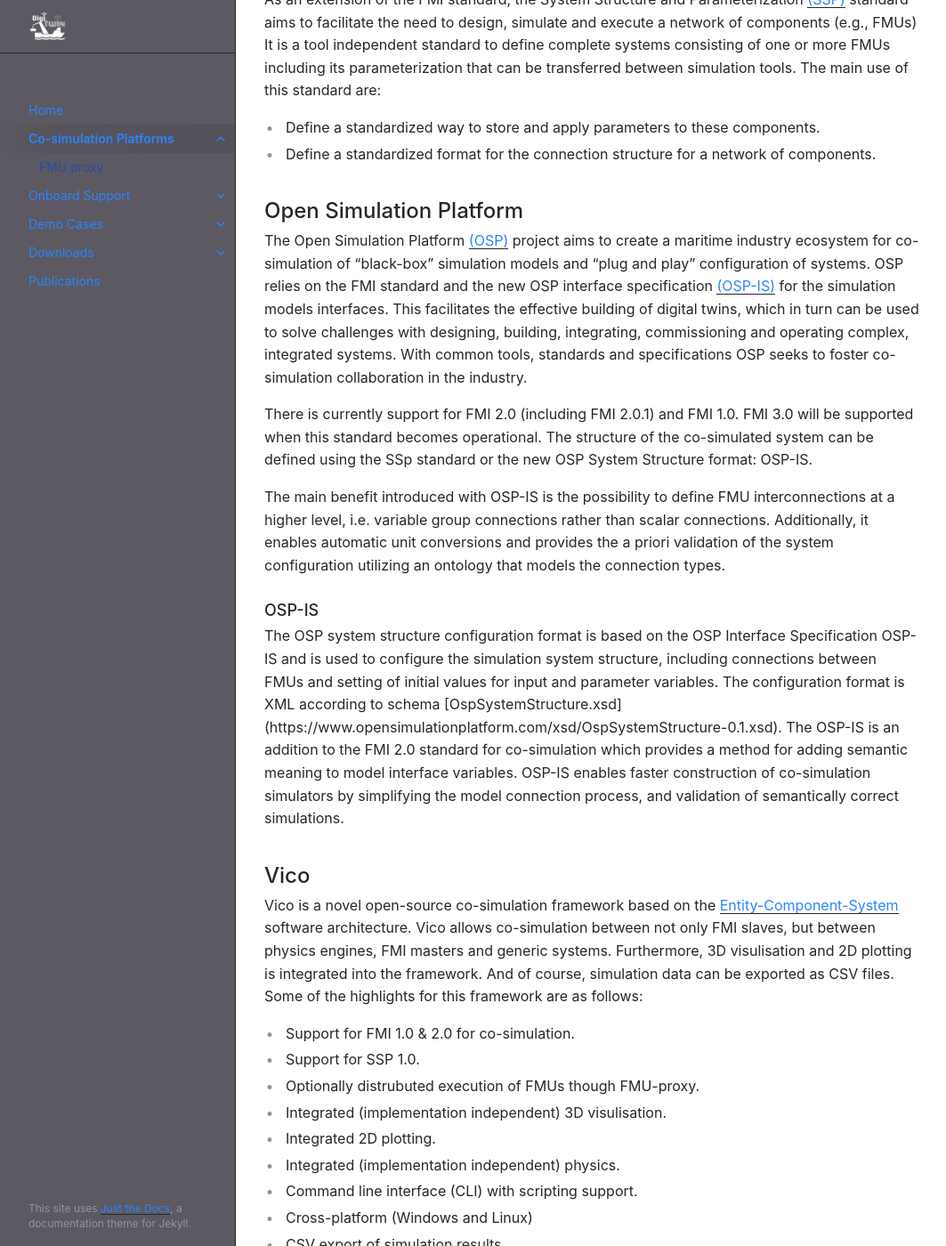
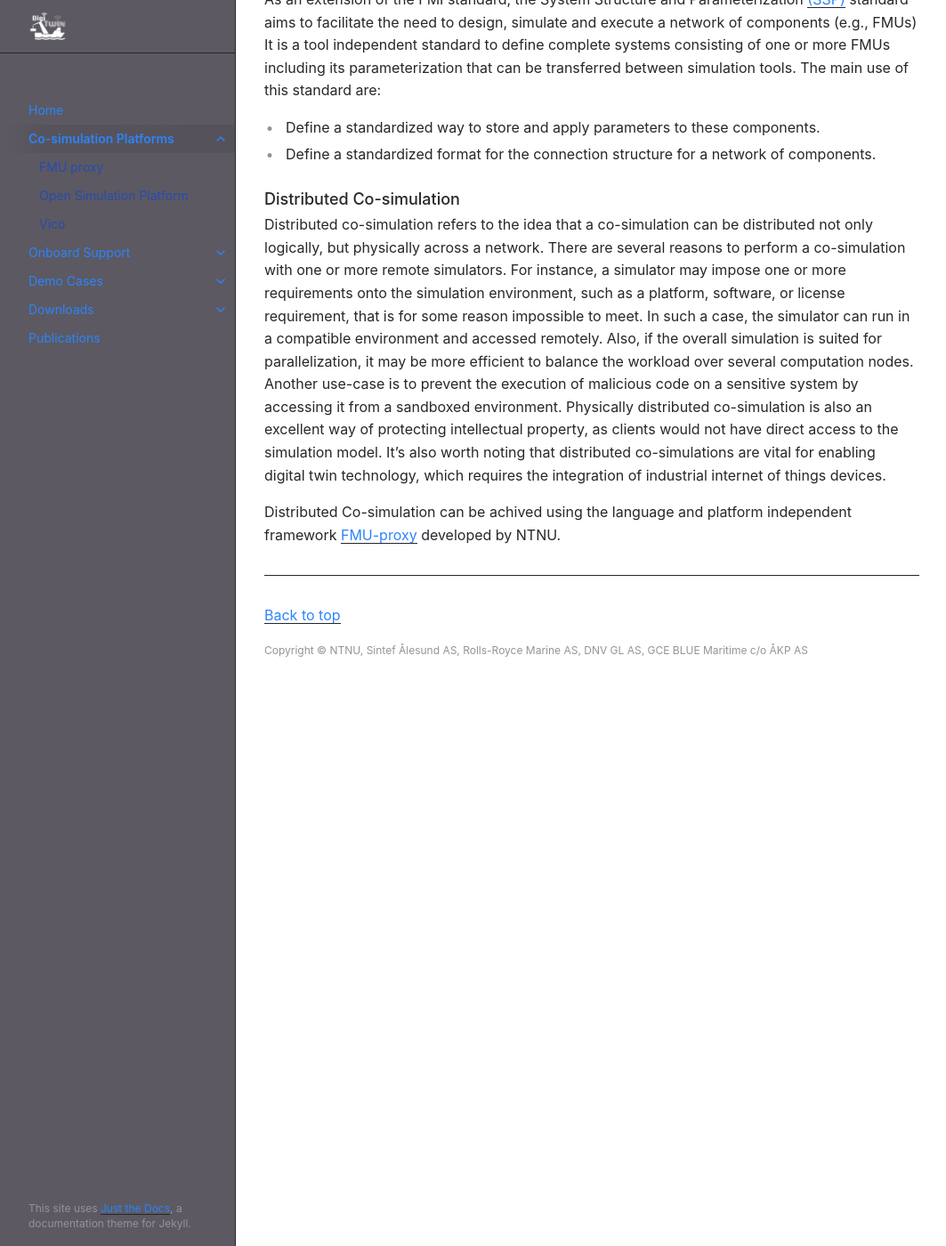
Before and after one commit to gunnerus-case/gunnerus-case.github.io, a Jekyll site: the page built from docs/Co-simulation Platforms.md, in a window 1280 px wide and 1400 px high, scrolled down 1132 px. Shown: the whole window at 89% size, without its empty margins (107-1170 px from the left). Built offline with Jekyll 4.4.1, drawn with Linux system fonts in a browser that asks for light colours; some of the changed text lies outside the part shown.

Commit message:
modify co-simulation platforms structure

```diff
--- a/docs/Co-simulation Platforms.md
+++ b/docs/Co-simulation Platforms.md
@@ -47,38 +47,6 @@ The main use of this standard are:
 - Define a standardized way to store and apply parameters to these components.
 - Define a standardized format for the connection structure for a network of components.
 
-##  Open Simulation Platform
-The Open Simulation Platform [(OSP)](https://opensimulationplatform.com/) project aims to create a maritime industry ecosystem for co-simulation of “black-box” simulation models and “plug and play” configuration of systems.
-OSP relies on the FMI standard and the new OSP interface specification [(OSP-IS)](https://opensimulationplatform.com/specification/) for the simulation models interfaces. This facilitates the effective building of digital twins, which in turn can be used to solve challenges with designing, building, integrating, commissioning and operating complex, integrated systems.
-With common tools, standards and specifications OSP seeks to foster co-simulation collaboration in the industry.
-
-There is currently support for FMI 2.0 (including FMI 2.0.1) and FMI 1.0. FMI 3.0 will be supported when this standard becomes operational. The structure of the co-simulated system can be defined using the SSp standard or the new OSP System Structure format: OSP-IS.
-
-The main benefit introduced with OSP-IS is the possibility to define FMU interconnections at a higher level, i.e. variable group connections rather than scalar connections. Additionally, it enables automatic unit conversions and provides the a priori validation of the system configuration utilizing an ontology that models the connection types.
-
-### OSP-IS
-The OSP system structure configuration format is based on the OSP Interface Specification OSP-IS and is used to configure the simulation system structure, including connections between FMUs and setting of initial values for input and parameter variables. The configuration format is XML according to schema [OspSystemStructure.xsd] (https://www.opensimulationplatform.com/xsd/OspSystemStructure-0.1.xsd).
-The OSP-IS is an addition to the FMI 2.0 standard for co-simulation which provides a method for adding semantic meaning to model interface variables. OSP-IS enables faster construction of co-simulation simulators by simplifying the model connection process, and validation of semantically correct simulations.
-
-##  Vico
-
-Vico is a novel open-source co-simulation framework based on the [Entity-Component-System](https://en.wikipedia.org/wiki/Entity_component_system) software architecture.
-Vico allows co-simulation between not only FMI slaves, but between physics engines, FMI masters and generic systems. Furthermore, 3D visulisation and 2D plotting is integrated into the framework. And of course, simulation data can be exported as CSV files. Some of the highlights for this framework are as follows:
-
-* Support for FMI 1.0 & 2.0 for co-simulation.
-* Support for SSP 1.0.
-* Optionally distrubuted execution of FMUs though FMU-proxy.
-* Integrated (implementation independent) 3D visulisation.
-* Integrated 2D plotting.
-* Integrated (implementation independent) physics.
-* Command line interface (CLI) with scripting support.
-* Cross-platform (Windows and Linux)
-* CSV export of simulation results.
-* MIT license.
-
-Vico can be used both as a Java library or as an application through the available CLI. The CLI can be used to run single FMUs, system of FMUs described using SSP and generic Vico simulations defined by Kotlin scripting.
-Vico is written in Kotlin, ensuring 100% compatiability with the Java platform.
-
 ### Distributed Co-simulation
 
  Distributed co-simulation refers to the idea that a
@@ -96,4 +64,4 @@ Vico is written in Kotlin, ensuring 100% compatiability with the Java platform.
  are vital for enabling digital twin technology, which requires
  the integration of industrial internet of things devices.
 
- [(More)](./fmuproxy)
+ Distributed Co-simulation can be achived using the language and platform independent framework [FMU-proxy](./fmuproxy) developed by NTNU.
```
Also changed, not shown: other parts of docs/Co-simulation Platforms.md (+1 -1 lines), docs/osp.md (added, +21 -0 lines), docs/vico.md (added, +27 -0 lines).
